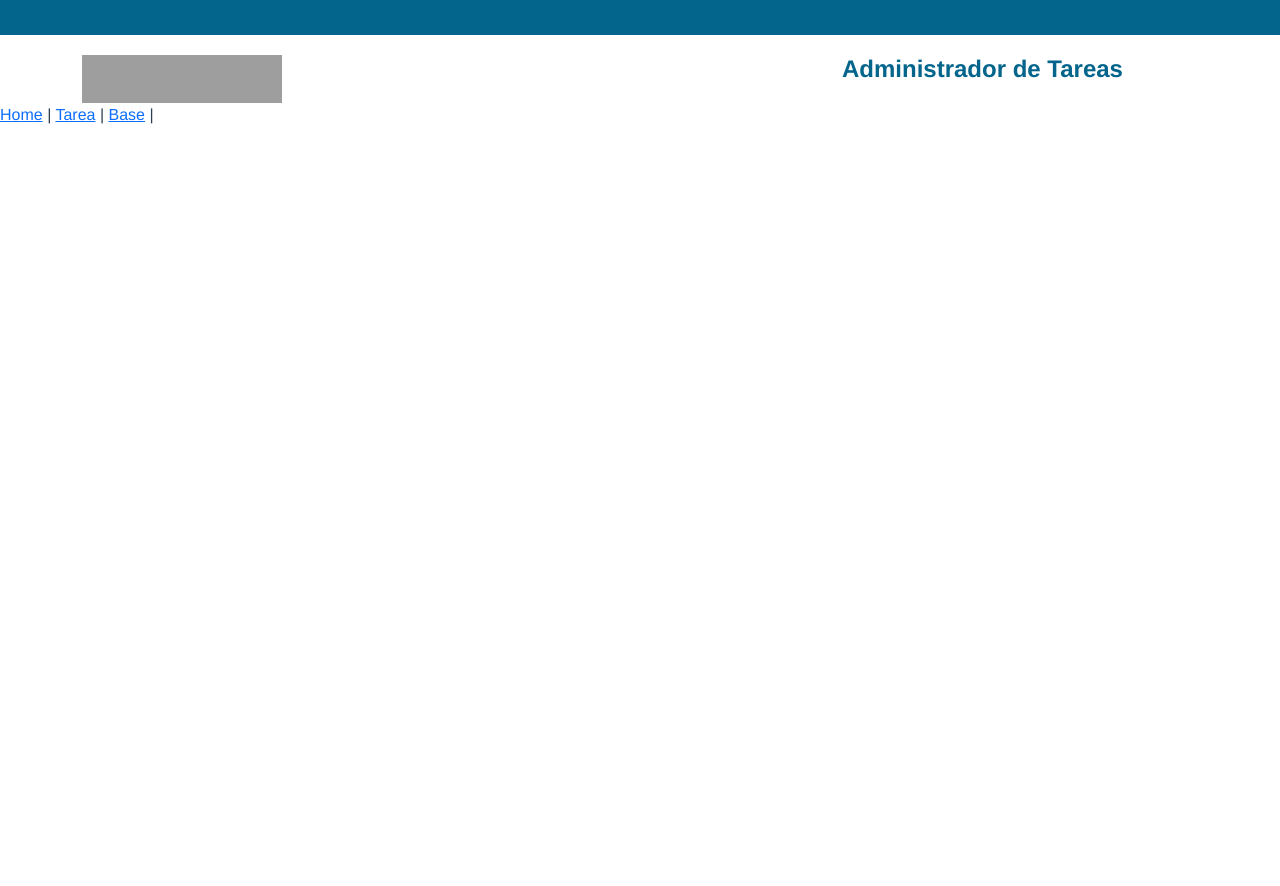
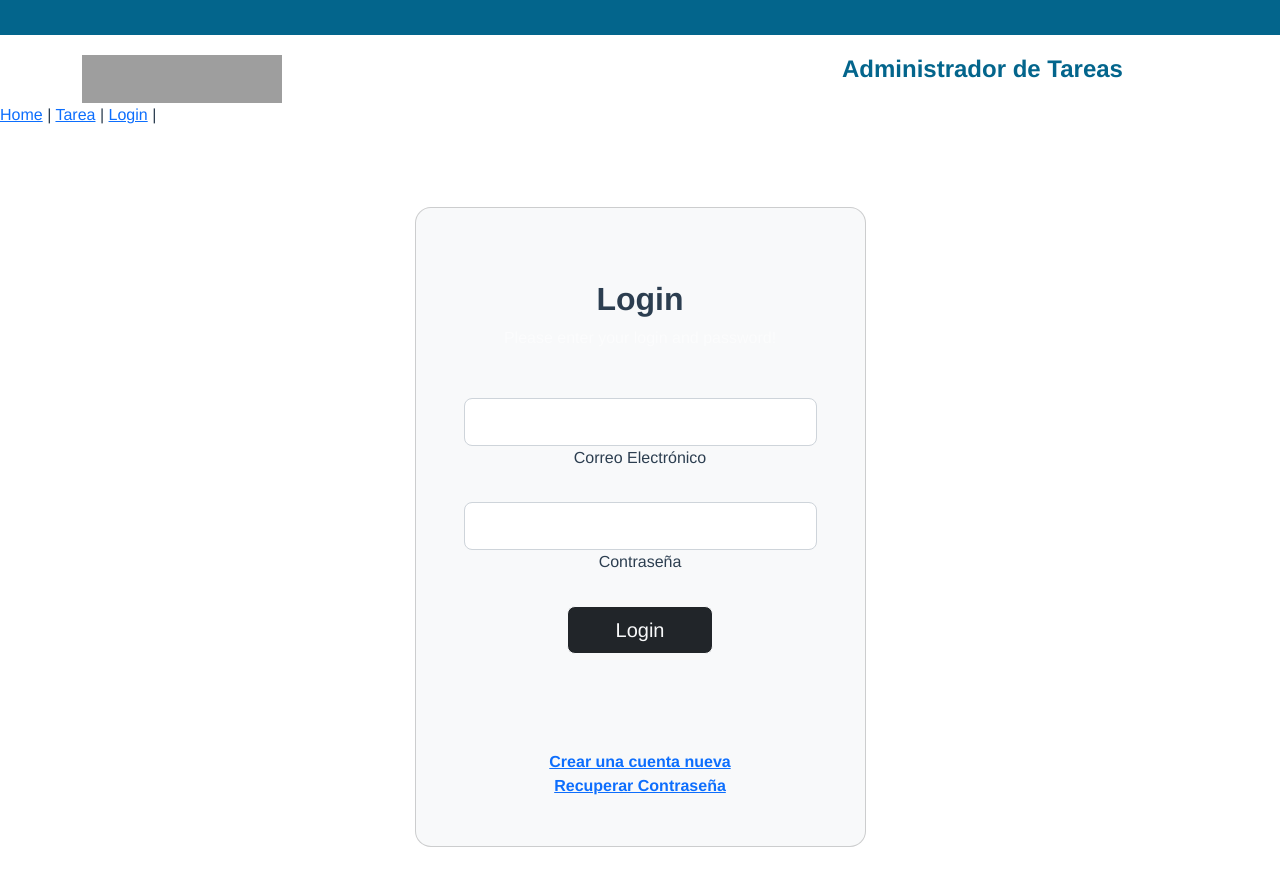
Before and after one commit to MauricioRuizD/TaskManager, a Vue app: page /login in a window 1280 px wide. Shown: the top 886 px of the page. Before the commit the page ends 800 px from the top, so only its background shows below. Built offline with nearby package versions, Linux system fonts and the light colour scheme; grey boxes are pictures that could not be loaded.

Commit message:
primera version de login

```diff
--- a/src/App.vue
+++ b/src/App.vue
@@ -22,7 +22,7 @@
     </div>
       <router-link to="/">Home</router-link> |
       <router-link to="/task">Tarea</router-link> |
-      <router-link to="/base">Base</router-link> |
+      <router-link to="/login">Login</router-link> |
 
     <router-view/>
   </div>
--- a/src/router/index.js
+++ b/src/router/index.js
@@ -11,9 +11,9 @@
     component: HomeView
   },
   {
-    path: '/base',
-    name: 'base',
-    component: () => import('../views/Base1.vue')
+    path: '/login',
+    name: 'login',
+    component: () => import('../views/Login.vue')
   },
   {
     path: '/task',
--- a/src/views/Base1.vue
+++ /dev/null
@@ -1,7 +0,0 @@
-<template>
-<nav class="navbar sticky-top" style="background-color: #03658C;">
-  <!-- Navbar content -->
-</nav>
-
-
-</template>
--- /dev/null
+++ b/src/views/Login.vue
@@ -0,0 +1,57 @@
+<template>
+  <section class="vh-100 gradient-custom">
+    <div class="container py-5 h-100">
+      <div class="row d-flex justify-content-center align-items-center h-100">
+        <div class="col-12 col-md-8 col-lg-6 col-xl-5">
+          <div class="card bg-light text-blue" style="border-radius: 1rem;">
+            <div class="card-body p-5 text-center">
+
+              <div class="mb-md-5 mt-md-4 pb-5">
+
+                <h2 class="fw-bold mb-2 ">Login</h2>
+                <p class="text-white-50 mb-5">Please enter your login and password!</p>
+
+
+
+                <div class="form-outline form-white mb-4">
+                  <p>
+                  <input type="email" id="typeEmailX" class="form-control form-control-lg" />
+                  <label class="form-label" for="typeEmailX">Correo Electrónico</label>
+                  </p>
+                </div>
+
+                <div class="form-outline form-white mb-4">
+                  <input type="password" id="typePasswordX" class="form-control form-control-lg" />
+                  <label class="form-label" for="typePasswordX">Contraseña</label>
+                </div>
+
+
+
+
+                <button class="btn bg-dark btn-outline-light btn-lg px-5" type="submit">Login</button>
+
+
+
+              </div>
+
+              <div>
+                <p class="mb-0"> <a href="#!" class="text-dark-50 fw-bold">Crear una cuenta nueva</a>
+                </p>
+              </div>
+
+              <div>
+                <p class="mb-0"> <a href="#!" class="text-dark-50 fw-bold">Recuperar Contraseña</a>
+                </p>
+              </div>
+
+            </div>
+          </div>
+        </div>
+      </div>
+    </div>
+  </section>
+
+
+
+
+</template>
```
